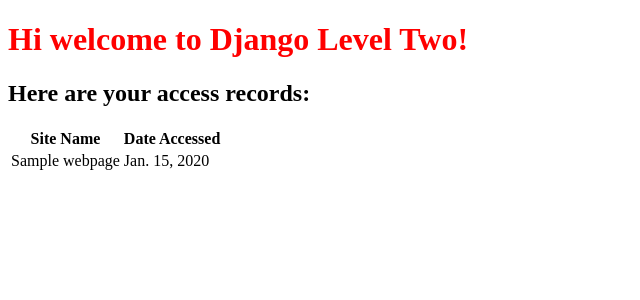
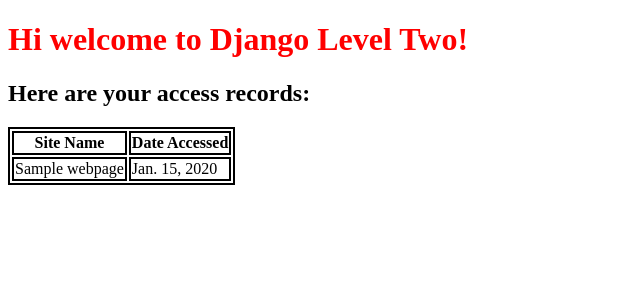
Before and after one commit to WELL1NGTON/udemy-python-and-django-full-stack-web-developer-bootcamp, a Django app: page / in a window 1280 px wide. Shown: the top 300 px of the page, without its empty margins (0-640 px from the left). Run offline with Django 3.2, Linux system fonts and the light colour scheme; tables that the repository leaves empty hold one stand-in row (values such as "Sample post").

Commit message:
fix: static style css

```diff
--- a/15-Django_Level_Two/first_project/static/mystyle.css
+++ b/15-Django_Level_Two/first_project/static/css/mystyle.css
@@ -2,6 +2,8 @@
   color: red;
 }
 
-.djangtwo {
+table,
+th,
+td {
   border: 2px solid black;
 }
```
